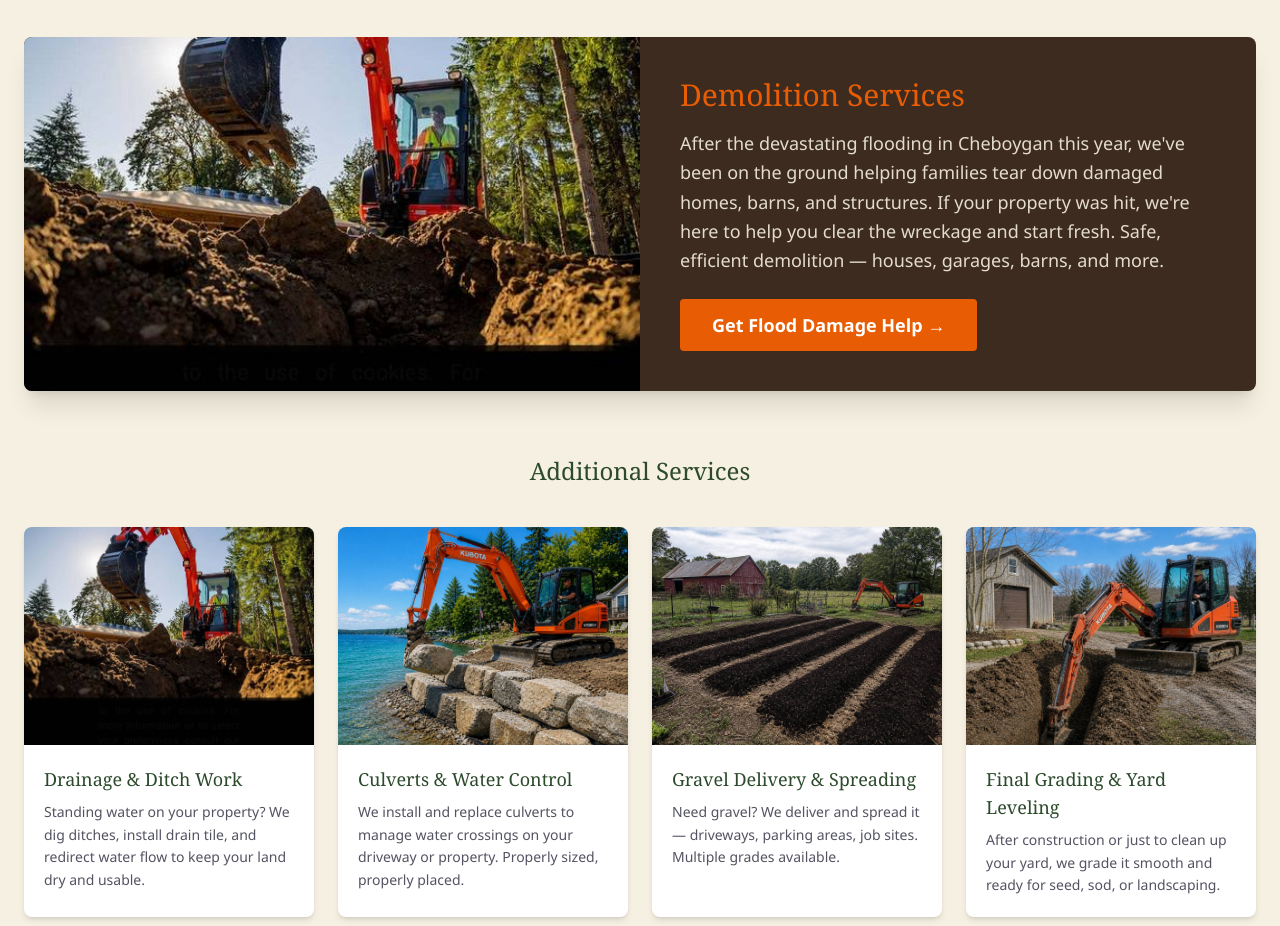
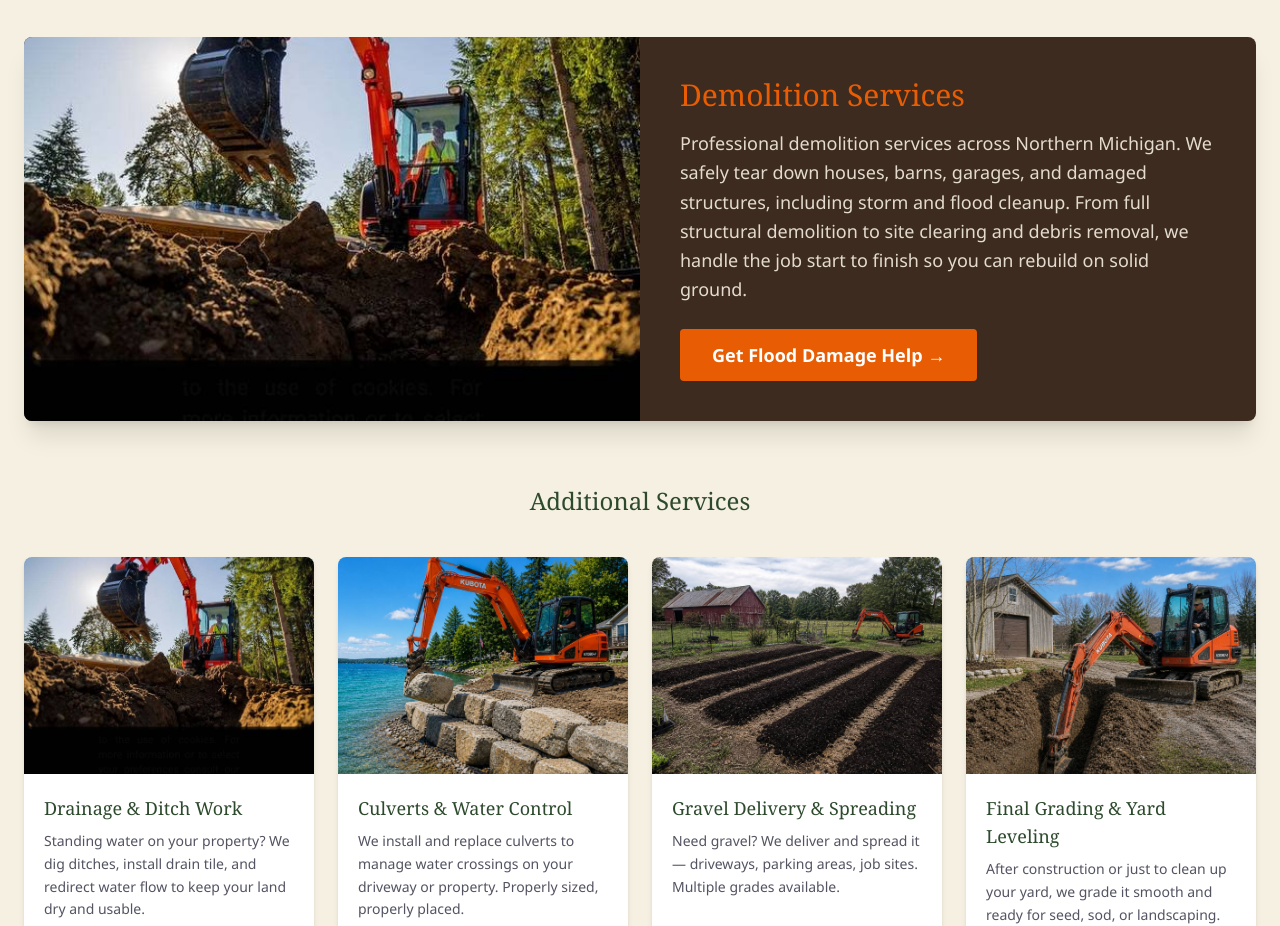
Before and after one commit to Sherryfarmshop/great-lakes-excavating, a Next.js app: page / in a window 1280 px wide. Shown: the part 3200-4126 px from the top of the page. Built offline with nearby package versions, Linux system fonts and the light colour scheme.

Commit message:
Update demolition description

```diff
--- a/src/components/Services.tsx
+++ b/src/components/Services.tsx
@@ -84,7 +84,7 @@ export default function Services() {
             <div className="p-10 flex flex-col justify-center">
               <h3 className="font-heading text-3xl text-accent-orange mb-4">Demolition Services</h3>
               <p className="text-cream/90 text-lg leading-relaxed mb-6">
-                After the devastating flooding in Cheboygan this year, we&apos;ve been on the ground helping families tear down damaged homes, barns, and structures. If your property was hit, we&apos;re here to help you clear the wreckage and start fresh. Safe, efficient demolition — houses, garages, barns, and more.
+                Professional demolition services across Northern Michigan. We safely tear down houses, barns, garages, and damaged structures, including storm and flood cleanup. From full structural demolition to site clearing and debris removal, we handle the job start to finish so you can rebuild on solid ground.
               </p>
               <a href="#contact" className="inline-block bg-accent-orange hover:bg-accent-orange/90 text-white px-8 py-3 rounded text-lg font-semibold transition-colors w-fit">
                 Get Flood Damage Help →
```
